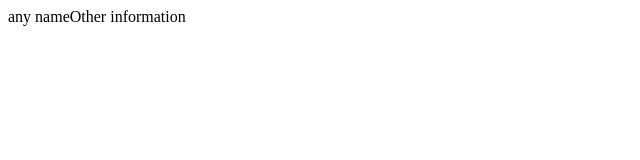
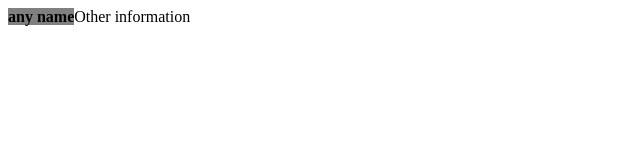
Before and after one commit to ingrisandrade/trybe_activities, a React (Create React App) app in the folder desenvolvimento-front-end/exercises_react_bloco_10/exercises/10.2/fixation-exercises-10-2-2-2-2-2/: page / in a window 1280 px wide. Shown: the top 160 px of the page, without its empty margins (0-640 px from the left). Built offline with nearby package versions, Linux system fonts and the light colour scheme.

Commit message:
import css to UserName.jsx file

```diff
--- a/desenvolvimento-front-end/exercises_react_bloco_10/exercises/10.2/fixation-exercises-10-2-2-2-2-2/src/UserName.css
+++ b/desenvolvimento-front-end/exercises_react_bloco_10/exercises/10.2/fixation-exercises-10-2-2-2-2-2/src/UserName.css
@@ -1,5 +1,5 @@
 .name {
   font-weight: 700;
   background-color: gray;
-  color: blueviolet;
+  color: black;
 }
--- a/desenvolvimento-front-end/exercises_react_bloco_10/exercises/10.2/fixation-exercises-10-2-2-2-2-2/src/UserName.jsx
+++ b/desenvolvimento-front-end/exercises_react_bloco_10/exercises/10.2/fixation-exercises-10-2-2-2-2-2/src/UserName.jsx
@@ -1,9 +1,10 @@
 import React from "react";
+import './UserName.css';
 
 class UserName extends React.Component {
   render() {
     return (
-      <span>any name</span>
+      <span className="name">any name</span>
     );
   }
 }
```
